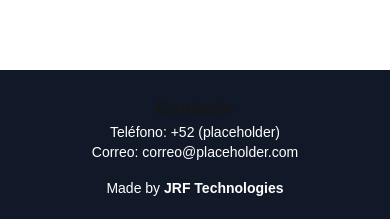
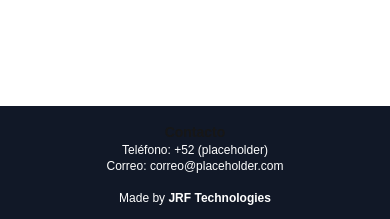
Before and after one commit to TheJRFGitHub/rebecaLandingPage, a Next.js app: page / in a window 390 px wide. Shown: the part 622-841 px from the top of the page. Built offline with nearby package versions, Linux system fonts and the light colour scheme.

Commit message:
Initial commit - restart Git repository

```diff
--- a/components/footer.tsx
+++ b/components/footer.tsx
@@ -2,18 +2,21 @@
 
 export default function Footer() {
   return (
-    <footer className="bg-gray-900 text-white py-6">
-      <div className="container mx-auto flex flex-col md:flex-row justify-between items-center gap-4">
+    <footer className="bg-gray-900 text-white py-4">
+      <div className="container mx-auto flex flex-col md:flex-row justify-between items-center gap-2 md:gap-4">
         {/* Contact Info */}
         <div className="text-center md:text-left">
-          <h3 className="text-lg font-semibold">Contacto</h3>
-          <p className="text-sm">Teléfono: +52 (placeholder)</p>
-          <p className="text-sm">Correo: correo@placeholder.com</p>
+          <h3 className="text-sm font-semibold md:text-lg">Contacto</h3>
+          <p className="text-xs md:text-sm">Teléfono: +52 (placeholder)</p>
+          <p className="text-xs md:text-sm">Correo: correo@placeholder.com</p>
         </div>
 
+        {/* Divider (Optional for subtlety) */}
+        <div className="hidden md:block h-px w-full bg-gray-700 md:hidden"></div>
+
         {/* Seal */}
-        <div className="text-center">
-          <p className="text-sm">
+        <div className="text-center mt-2 md:mt-0">
+          <p className="text-xs md:text-sm">
             Made by <span className="font-semibold">JRF Technologies</span>
           </p>
         </div>
```
